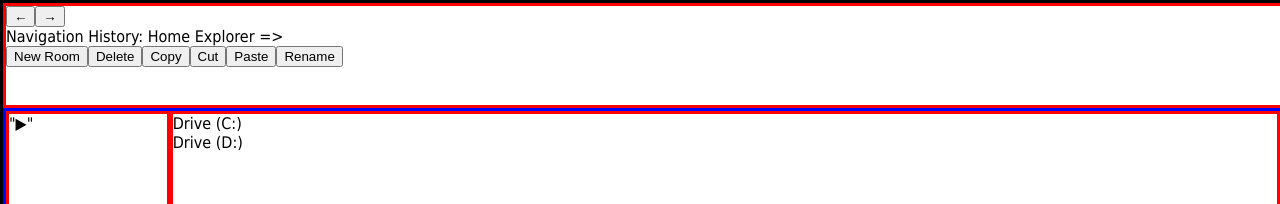
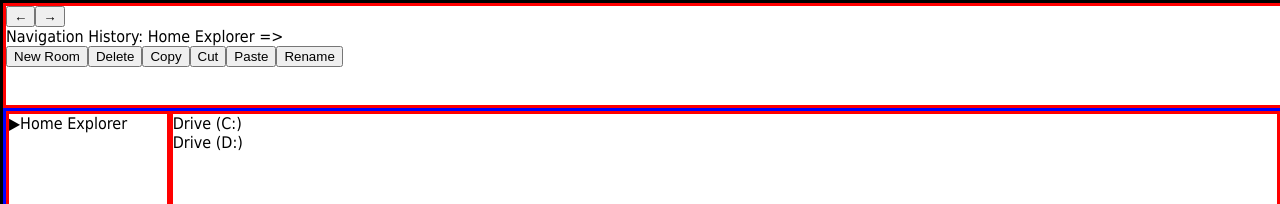
Before and after one commit to IAmAnkitNPatel/PixelatedOS, a React (Vite) app: page / in a window 1280 px wide. Shown: the top 204 px of the page. Built offline with nearby package versions, Linux system fonts and the light colour scheme.

Commit message:
wip(HomeExplorer): toggle root folder expand/collapse state in sidebar

```diff
--- a/src/components/HomeExplorer/components/HomeExplorerSidebar.jsx
+++ b/src/components/HomeExplorer/components/HomeExplorerSidebar.jsx
@@ -95,13 +95,34 @@ export default function HomeExplorerSidebar() {
   };
 
   const renderSidebarItems = () =>{
+    let isRoomIdInExpandList = expandList.includes(homeExplorerData.id);
+    console.log("isRoomIdInExpandList", isRoomIdInExpandList);
     return (
       <div>
-      {<span>"▶"</span>}
-        <span></span>
+        <span onClick={()=>{
+          if(!isRoomIdInExpandList){
+            setExpandList(
+              prev=> [...prev, homeExplorerData.id]
+            );
+          } else if(isRoomIdInExpandList){
+            setExpandList(
+              prev=> prev.filter((element)=>{
+                return element!==homeExplorerData.id;
+              })
+            );
+          }
+        }}>
+
+          {
+            !isRoomIdInExpandList ? "▶" : "▼"
+          }
+        </span>
+
+        <span>{homeExplorerData.name}</span>
       </div>
     )
   }
+  console.log("expandList", expandList);
 
   return(
     <div className="home-explorer-sidebar">
```
